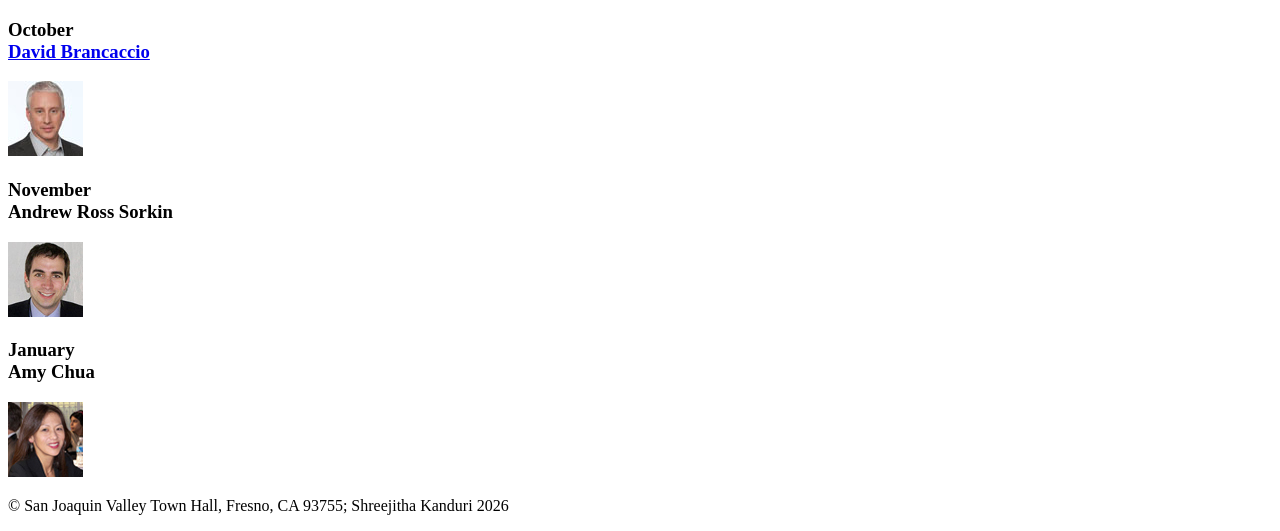
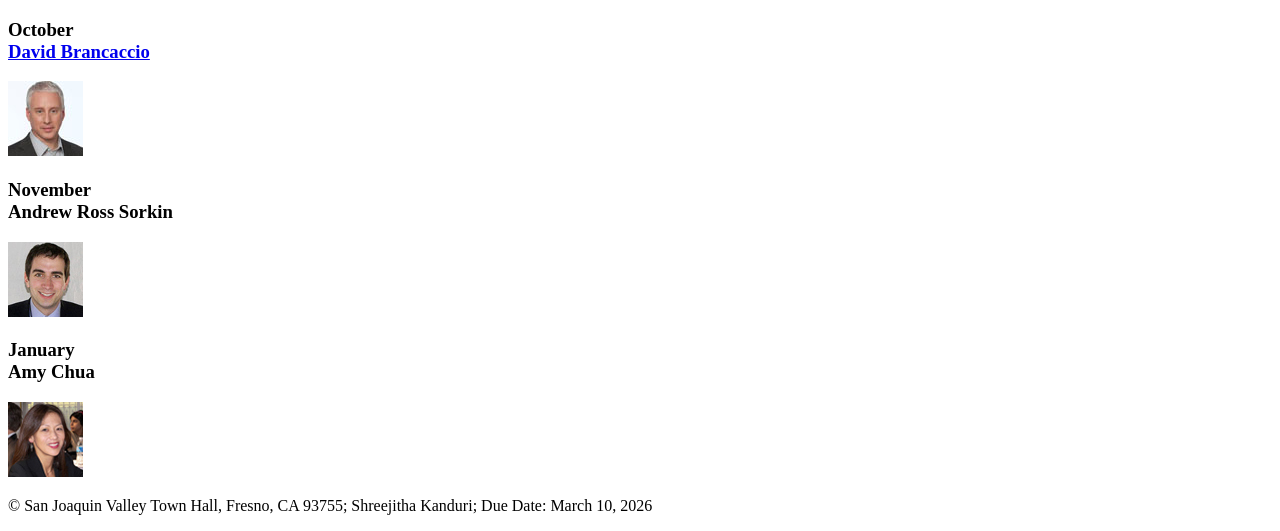
Before and after one commit to shreek3724/IS117A05, a plain HTML site: page index.html in a window 1280 px wide. Shown: the part 504-1035 px from the top of the page. Drawn offline with Linux system fonts and the light colour scheme.

Commit message:
Fixed footer to include due date

```diff
--- a/index.html
+++ b/index.html
@@ -50,7 +50,7 @@
 
 	</main>
 	<footer>
-		<p>&copy; San Joaquin Valley Town Hall, Fresno, CA 93755; Shreejitha Kanduri 2026</p>
+		<p>&copy; San Joaquin Valley Town Hall, Fresno, CA 93755; Shreejitha Kanduri; Due Date: March 10, 2026</p>
 	</footer>
 </body>
 
```
